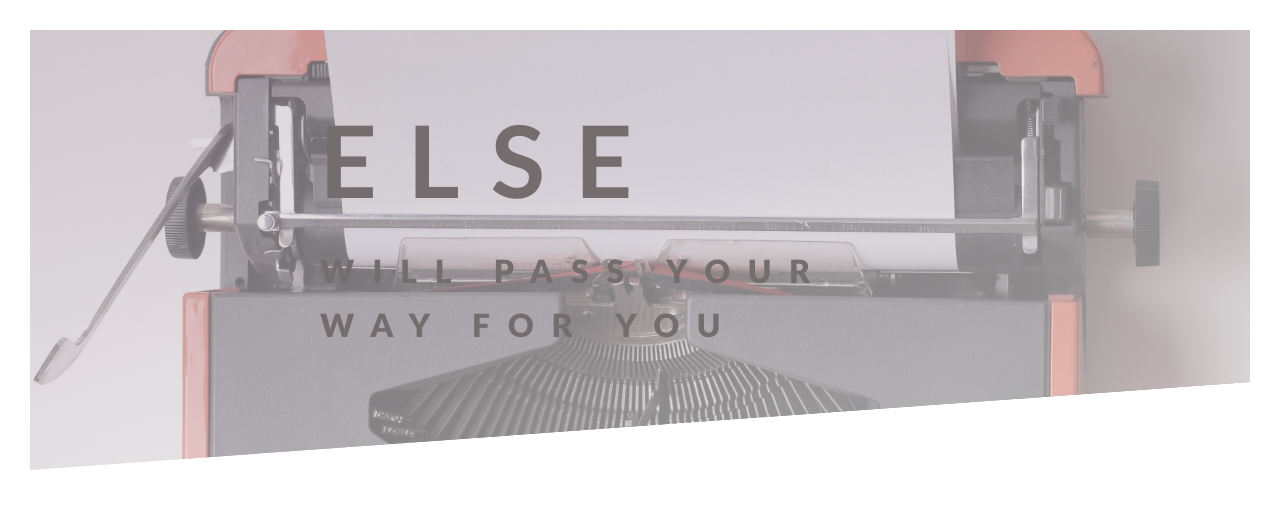
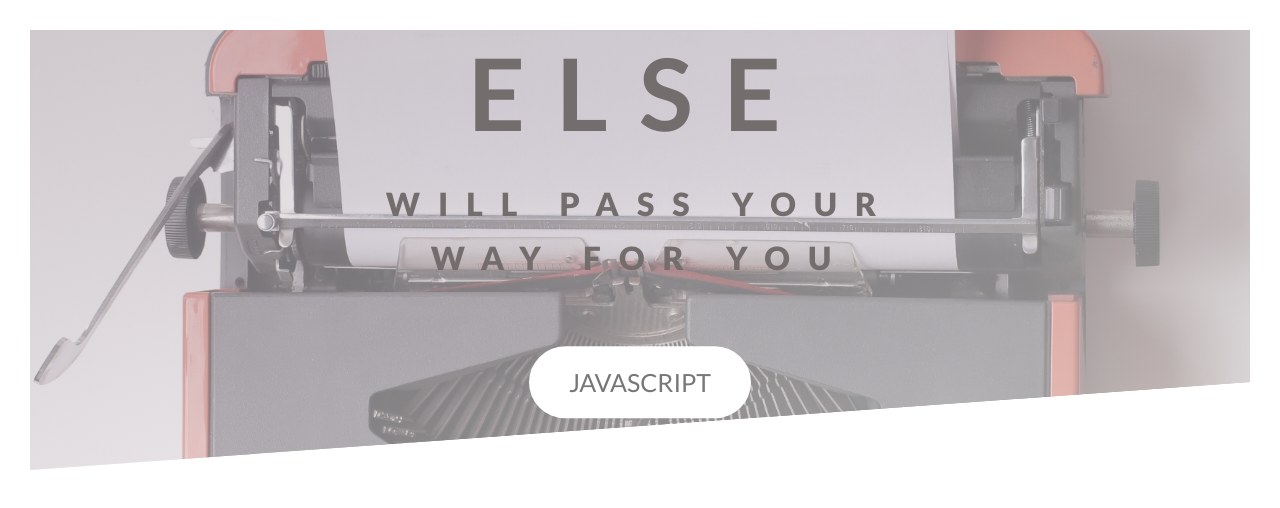
Before and after one commit to MaxVitalii/shpora, a plain HTML site: page index.html in a window 1280 px wide. Drawn offline with Linux system fonts and the light colour scheme; files whose address does not match are found by name.

Commit message:
add a first menu button

```diff
--- a/css/style.css
+++ b/css/style.css
@@ -27,6 +27,7 @@ body {
   top: 16%;
   left: 50%;
   transform: translate(-50%, -50%);
+  text-align: center;
 }
 
 .heading-primary {
@@ -34,6 +35,7 @@ body {
   text-transform: uppercase;
 
   backface-visibility: hidden;
+  margin-bottom: 60px;
 }
 
 .heading-primary-main {
@@ -89,3 +91,29 @@ body {
     transform: translate(0);
   }
 }
+
+.btn:link,
+.btn:visited {
+  text-transform: uppercase;
+  text-decoration: none;
+  padding: 15px 40px;
+  display: inline-block;
+  border-radius: 100px;
+  font-size: 25px;
+  transition: all 0.2s;
+}
+
+.btn:hover {
+  transform: translateY(-3px);
+  box-shadow: 0 10px 20px rgba(0, 0, 0, 0.2);
+}
+
+.btn:active {
+  transform: translateY(-1px);
+  box-shadow: 0 5px 10px rgba(0, 0, 0, 0.2);
+}
+
+.btn-white {
+  background-color: #fff;
+  color: #777;
+}
--- a/index.html
+++ b/index.html
@@ -25,6 +25,8 @@
           <span class="heading-primary-main">no one else</span>
           <span class="heading-primary-sub">will pass your way for you</span>
         </h1>
+
+        <a href="#" class="btn btn-white">JavaScript</a>
       </div>
     </header>
   </body>
```
